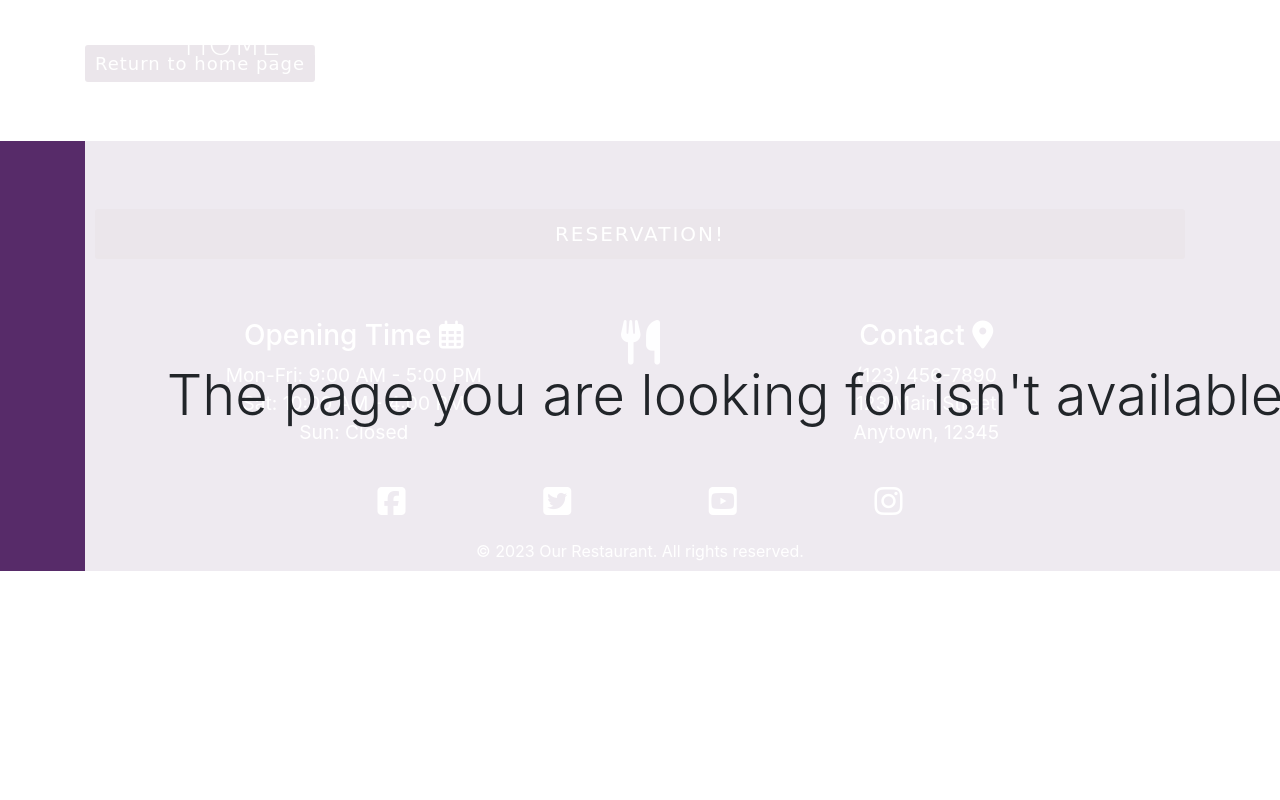
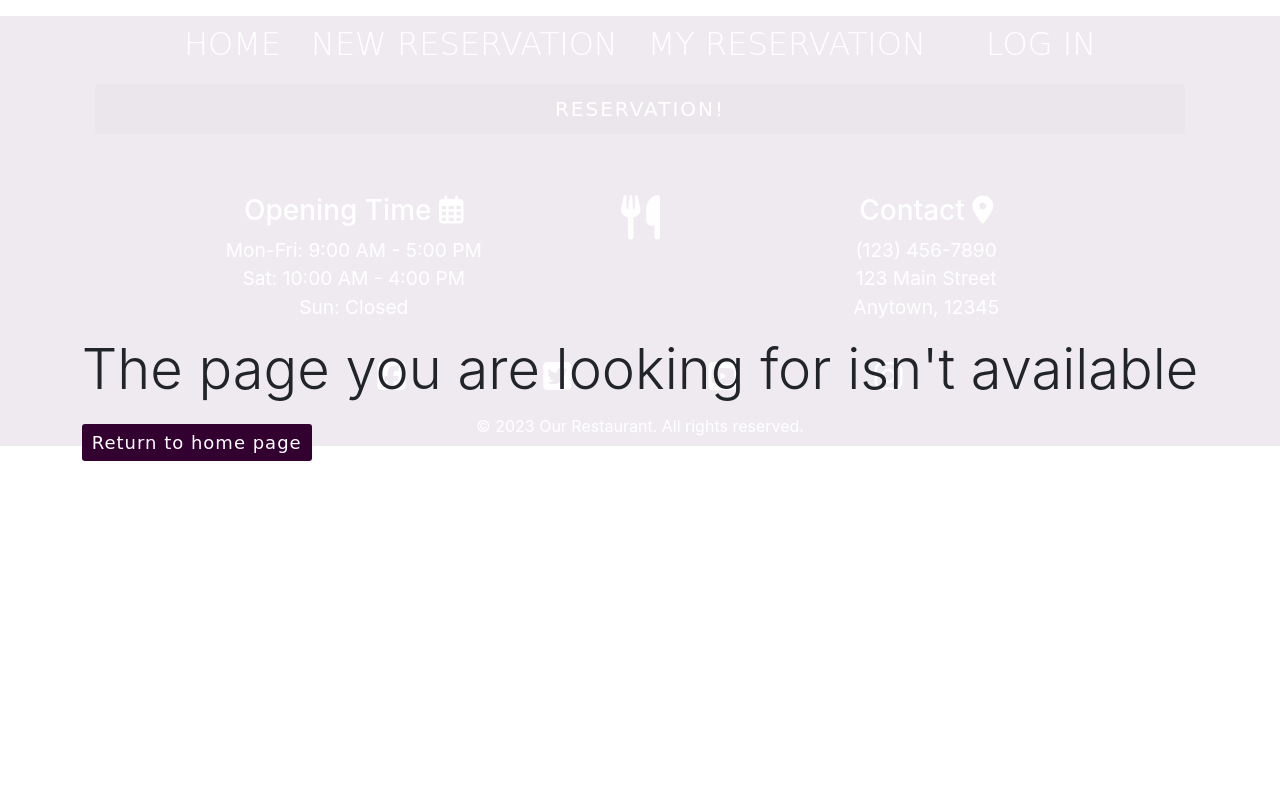
Before and after one commit to Attila-fawal/Restaurant-reservations-System, a Django app: template templates/errors/404.html in a window 1280 px wide. Run offline with Django 3.2, Linux system fonts and the light colour scheme; the template is opened without the code that fills it, so the values that code supplies are empty; some libraries are stand-ins or nearby versions; some web fonts are replaced.

Commit message:
updated 404.html

```diff
--- a/restaurant/settings.py
+++ b/restaurant/settings.py
@@ -32,13 +32,13 @@ TEMPLATES_DIR = os.path.join(BASE_DIR, 'templates')
 SECRET_KEY = os.environ.get('SECRET_KEY')
 
 # SECURITY WARNING: don't run with debug turned on in production!
-DEBUG = False
+DEBUG = True
 
 X_FRAME_OPTIONS = 'SAMEORIGIN'
 
 
 ALLOWED_HOSTS = ['restaurant-reservations-system-5f0577a30c22.herokuapp.com',
-                  '8000-attilafawal-restaurantr-pc9loxytp66.ws-us102.gitpod.io'
+                  '8000-attilafawal-restaurantr-dgar7muar5e.ws-us102.gitpod.io'
                 ]
 # Application definition
 
--- a/templates/errors/404.html
+++ b/templates/errors/404.html
@@ -6,17 +6,13 @@
         <div class="col"></div>
     </div>
 </div>
-<div class="container h-100">
-    <div class="row h-100">
-        <div class="col-7 col-md-6 my-auto">
 <div class="position-fixed w-100 h-100 d-flex align-items-center justify-content-center"
     style="z-index: 9999; background-color: rgba(255, 255, 255, 0.9);">
+    <div>
         <h1 class="display-4 text-black">
             The page you are looking for isn't available
         </h1>
-            </div>
-            <div class="my-5">
-                <h4>
+        <h4 class="mt-4">
             <a href="{% url 'home' %}" class="btn-primary btn-sm">
                 Return to home page
             </a>
@@ -24,5 +20,4 @@
     </div>
 </div>
 </div>
-</div>
 {% endblock %}
```
Lines whose indentation alone changed are shown as unchanged.
